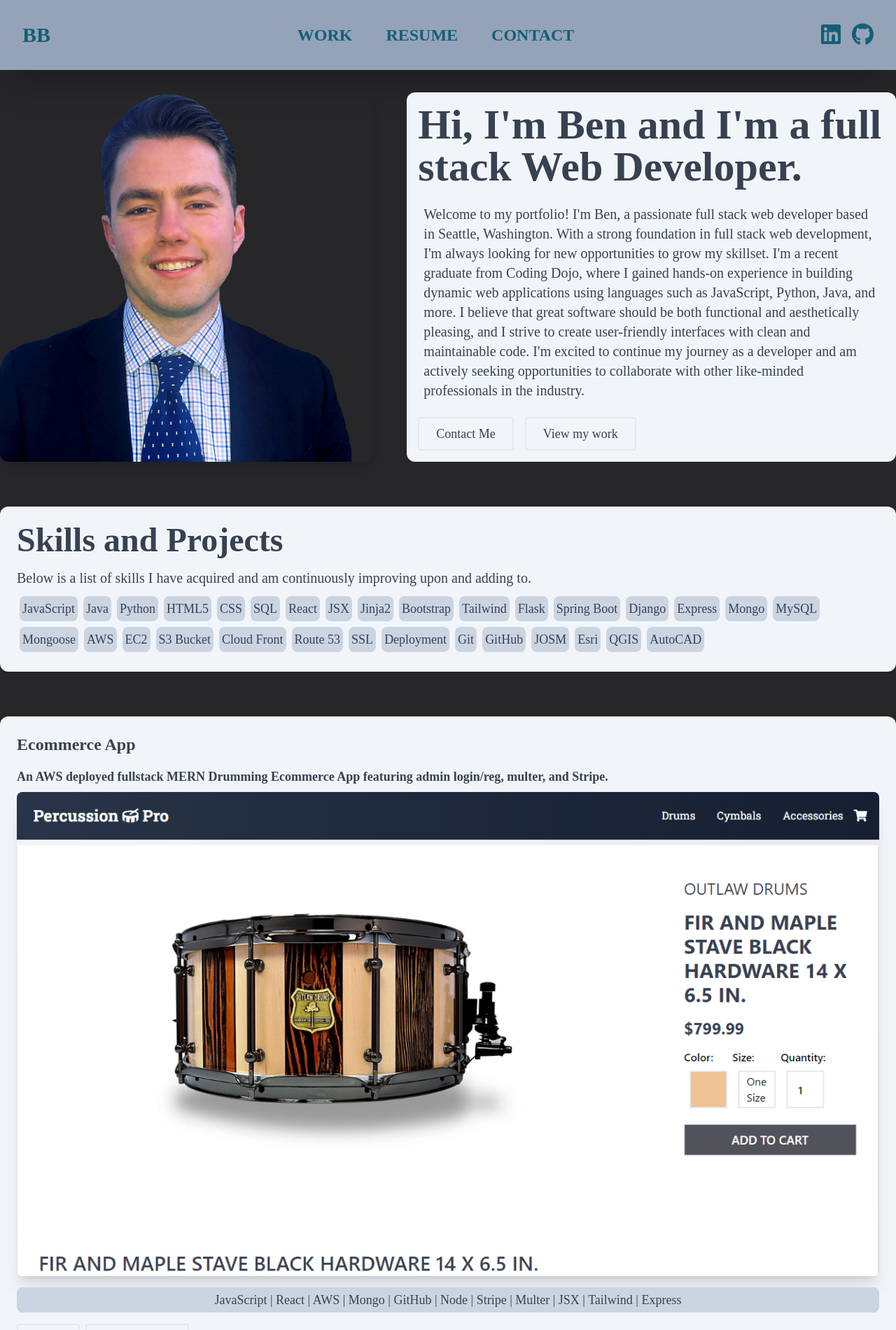
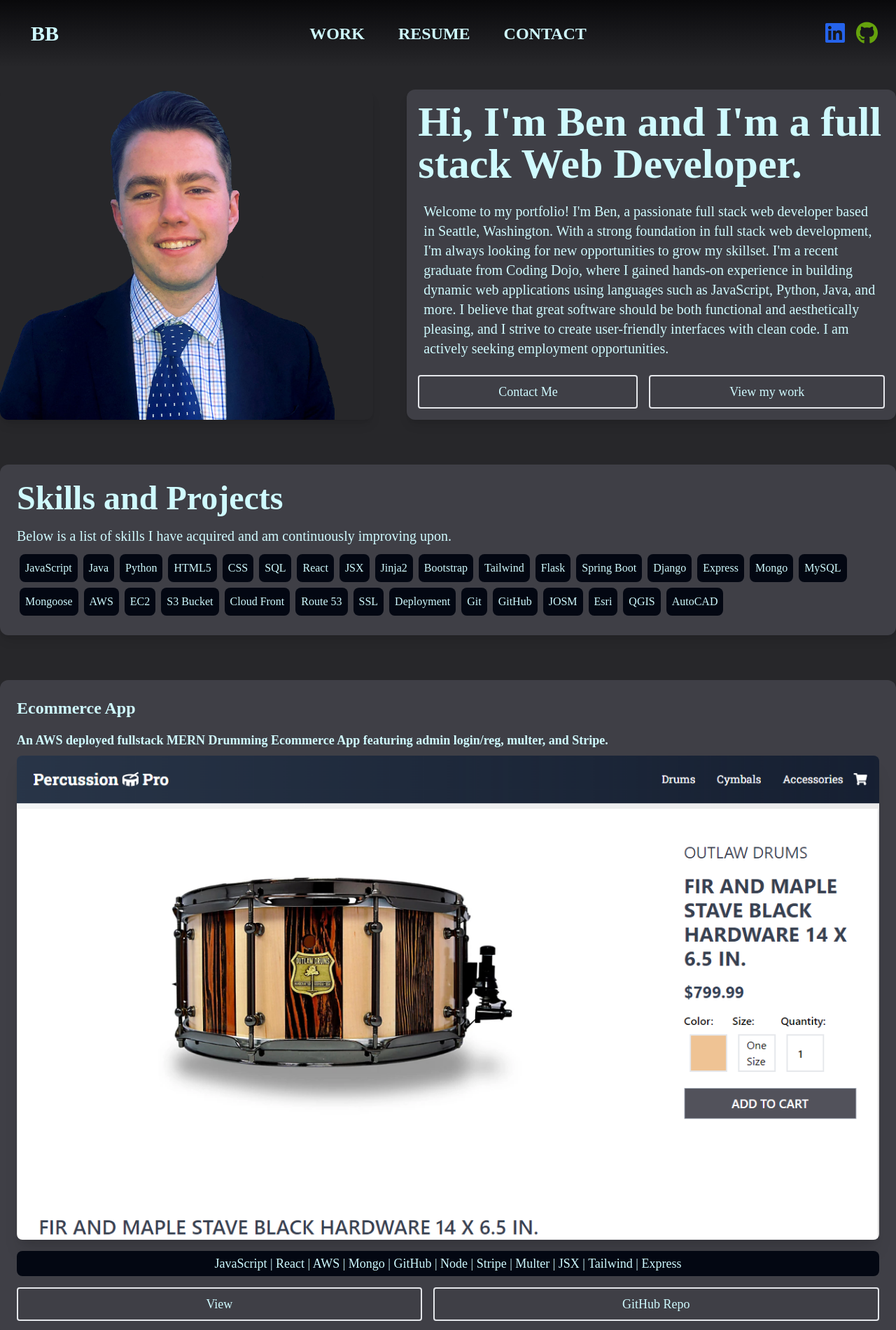
Before and after one commit to ben-baldwin/portfolio, a React (Create React App) app in the folder client/: page / in a window 1280 px wide. Shown: the top 1901 px of the page at 70% size. Built offline with nearby package versions, Linux system fonts and the light colour scheme.

Commit message:
changed color scheme, added sizability css properties

```diff
--- a/client/src/App.js
+++ b/client/src/App.js
@@ -4,7 +4,7 @@ import Homepage from "./views/Homepage";
 
 function App() {
   return (
-    <div className="text-gray-700 bg-zinc-800">
+    <div className="text-cyan-100 bg-zinc-800">
       <Homepage />
     </div>
   );
--- a/client/src/components/NavBar.jsx
+++ b/client/src/components/NavBar.jsx
@@ -4,18 +4,18 @@ import {faLinkedin, faGithub } from '@fortawesome/free-brands-svg-icons';
 
 const NavBar = () => {
   return (
-    <div className='flex flex-col items-center md:flex-row justify-between p-8 bg-slate-400 shadow-2xl' id='navBackground'>
-      <p className='text-3xl text-cyan-800 font-extrabold'>BB</p>
-      <div className='text-2xl text-cyan-800 font-extrabold uppercase flex gap-12'>
-        <a href="#">Work</a>
-        <a href="#">Resume</a>
-        <a href="#">contact</a>
+    <div className='h-24 flex flex-col items-center md:flex-row justify-between bg-gradient-to-b from-zinc-950 via-zinc-900 to-zinc-800' id='navBackground'>
+      <p className='hidden sm:block text-3xl w-32 text-center text-cyan-100 font-extrabold'>BB</p>
+      <div className=' text-cyan-100 font-extrabold uppercase flex gap-12'>
+        <a className='text-2xl hover:text-3xl transition-all duration-200 transform hover:scale-110' href="#">Work</a>
+        <a className='text-2xl hover:text-3xl transition-all duration-200 transform hover:scale-110' href="#">Resume</a>
+        <a className='text-2xl hover:text-3xl transition-all duration-200 transform hover:scale-110' href="#">contact</a>
       </div>
-      <div className='space-x-4 text-cyan-800'>
-        <a className='' target='_blank' href="https://www.linkedin.com/in/ben-baldwin55/">
+      <div className='w-32 space-x-4 text-center'>
+        <a className='text-blue-600 hover:text-xl transition-all duration-200' target='_blank' href="https://www.linkedin.com/in/ben-baldwin55/">
           <FontAwesomeIcon size='2x' icon={faLinkedin} />
         </a>
-        <a target='_blank' href="https://github.com/ben-baldwin">
+        <a className='text-lime-600 hover:text-xl transition-all duration-200' target='_blank' href="https://github.com/ben-baldwin">
           <FontAwesomeIcon size='2x' icon={faGithub} />
         </a>
       </div>
--- a/client/src/components/Project.jsx
+++ b/client/src/components/Project.jsx
@@ -2,17 +2,17 @@ import React from 'react'
 
 const Project = ({ name, projectDescription, appLink, appImage, appRepo, skills }) => {
   return (
-    <div className='bg-slate-100 p-6 rounded-xl'>
+    <div className='bg-zinc-700 shadow-lg p-6 rounded-xl'>
       <p className='text-2xl font-bold mb-4'>{name}</p>
       <p className='text-lg font-bold mb-2'>{projectDescription}</p>
         <img className='shadow-xl rounded-lg' src={appImage} alt={name} />
-      <p className='bg-slate-300 text-lg rounded-lg text-center mt-4 p-1'>{skills}</p>
-      <div className='flex space-x-2 mt-4'>
-        <a href={appLink} target='_blank'>
-          <button className='rounded text-lg border-2 px-6 py-2 font-medium hover:bg-gray-100 active:bg-gray-200 focus:outline-none focus:ring focus:ring-gray-300'>View</button>
+      <p className='bg-gray-950 text-lg rounded-lg text-center mt-4 p-1'>{skills}</p>
+      <div className='flex space-x-4 mt-4'>
+        <a className='flex-grow' href={appLink} target='_blank'>
+          <button className='rounded text-lg border-2 w-full px-6 py-2 font-medium hover:bg-cyan-800 active:bg-gray-800'>View</button>
         </a>
-        <a href={appRepo} target='_blank'>
-          <button className='rounded text-lg border-2 px-6 py-2 font-medium hover:bg-gray-100 active:bg-gray-200 focus:outline-none focus:ring focus:ring-gray-300'>GitHub Repo</button>
+        <a className='flex-grow' href={appRepo} target='_blank'>
+          <button className='rounded text-lg border-2 w-full px-6 py-2 font-medium hover:bg-cyan-800 active:bg-gray-800'>GitHub Repo</button>
         </a>
       </div>
     </div>
--- a/client/src/components/Skill.jsx
+++ b/client/src/components/Skill.jsx
@@ -2,7 +2,7 @@ import React from 'react'
 
 const Skill = ({skill}) => {
   return (
-    <div className='bg-slate-300 text-lg rounded-lg inline-block m-1 p-1'>{skill}</div>
+    <div className='bg-gray-950 text-md rounded-lg inline-block m-1 p-2'>{skill}</div>
   )
 }
 
--- a/client/src/views/Homepage.jsx
+++ b/client/src/views/Homepage.jsx
@@ -20,21 +20,25 @@ const Homepage = () => {
       <body>
         <section className='max-w-screen-xl mx-auto mt-8'>
           {/* Hero */}
-          <div className='flex justify-between gap-12'>
+          <div className='flex flex-col sm:flex-row justify-between gap-12'>
             <img className=' h-5/12 w-5/12 object-cover shadow-lg rounded-xl' src="/coloredSquare.png" alt="Head shot" />
-            <div className='flex flex-col justify-end bg-slate-100 rounded-xl self-end p-4'>
+            <div className='flex flex-col justify-end bg-zinc-700 shadow-lg rounded-xl self-end p-4'>
               <h1 className='text-6xl font-bold mb-4'>Hi, I'm Ben and I'm a full stack Web Developer.</h1>
-              <p className='text-xl p-2'>Welcome to my portfolio! I'm Ben, a passionate full stack web developer based in Seattle, Washington. With a strong foundation in full stack web development, I'm always looking for new opportunities to grow my skillset. I'm a recent graduate from Coding Dojo, where I gained hands-on experience in building dynamic web applications using languages such as JavaScript, Python, Java, and more. I believe that great software should be both functional and aesthetically pleasing, and I strive to create user-friendly interfaces with clean and maintainable code. I'm excited to continue my journey as a developer and am actively seeking opportunities to collaborate with other like-minded professionals in the industry.</p>
-              <div className='space-x-4 mt-4'>
-                <button className='rounded text-lg border-2 px-6 py-2 font-medium hover:bg-gray-100 active:bg-gray-200 focus:outline-none focus:ring focus:ring-gray-300'>Contact Me</button>
-                <button className='rounded text-lg border-2 px-6 py-2 font-medium hover:bg-gray-100 active:bg-gray-200 focus:outline-none focus:ring focus:ring-gray-300'>View my work</button>
+              <p className='text-xl p-2'>Welcome to my portfolio! I'm Ben, a passionate full stack web developer based in Seattle, Washington.
+              With a strong foundation in full stack web development, I'm always looking for new opportunities to grow my skillset.
+              I'm a recent graduate from Coding Dojo, where I gained hands-on experience in building dynamic web applications using languages such as JavaScript, Python, Java, and more.
+              I believe that great software should be both functional and aesthetically pleasing, and I strive to create user-friendly interfaces with clean code.
+              I am actively seeking employment opportunities.</p>
+              <div className='space-x-4 mt-4 flex'>
+                <button className='rounded text-lg flex-grow border-2 px-6 py-2 font-medium hover:bg-cyan-800 active:bg-gray-800'>Contact Me</button>
+                <button className='rounded text-lg flex-grow border-2 px-6 py-2 font-medium hover:bg-cyan-800 active:bg-gray-800'>View my work</button>
               </div>
             </div>
           </div>
           {/* Work */}
-          <div className='mt-16 bg-slate-100 p-6 rounded-xl'>
+          <div className='mt-16 bg-zinc-700 shadow-lg p-6 rounded-xl'>
             <p className='text-5xl font-bold mb-4'>Skills and Projects</p>
-            <p className='text-xl mb-2'>Below is a list of skills I have acquired and am continuously improving upon and adding to.</p>
+            <p className='text-xl mb-2'>Below is a list of skills I have acquired and am continuously improving upon.</p>
             {/* Skills */}
             <div>
               {
```
